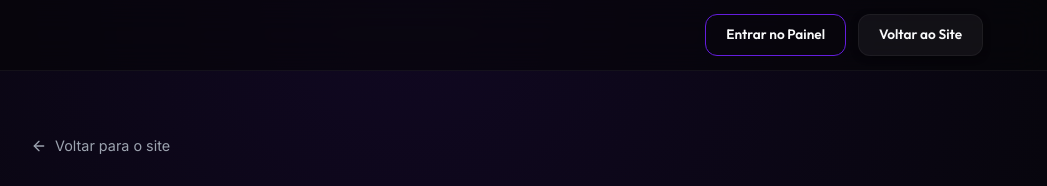
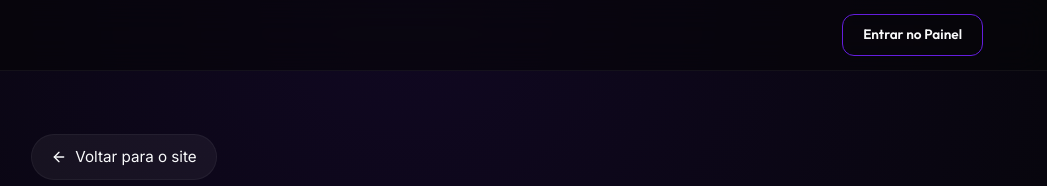
Before and after one commit to kurobisu/menuvempb, a plain HTML site: page cadastro-etapas.html in a window 1280 px wide. Shown: the top 186 px of the page, 233-1280 px from the left. Drawn offline with Linux system fonts and the light colour scheme.

Commit message:
fix(ui): remove botao duplicado e da destaque ao link de voltar em cadastro-etapas

```diff
--- a/cadastro-etapas.html
+++ b/cadastro-etapas.html
@@ -106,13 +106,21 @@
             display: inline-flex;
             align-items: center;
             gap: 0.5rem;
-            color: var(--text-secondary);
-            font-size: 0.9rem;
+            color: var(--text-primary);
+            font-size: 0.95rem;
             margin-bottom: 2rem;
+            padding: 0.6rem 1.2rem;
+            background: rgba(255,255,255,0.05);
+            border: 1px solid var(--border-color);
+            border-radius: 2rem;
+            transition: all 0.3s;
         }
 
         .back-link:hover {
-            color: var(--primary);
+            color: white;
+            background: rgba(255,255,255,0.1);
+            border-color: rgba(255,255,255,0.2);
+            transform: translateX(-3px);
         }
 
         /* Tooltip Styles */
@@ -196,10 +204,6 @@
             <div class="nav-cta">
                 <a href="https://painel.menuvem.com.br" target="_blank" class="btn btn-secondary btn-login">
                     Entrar no Painel
-                </a>
-                <a href="index.html" class="btn btn-primary btn-signup"
-                    style="background: rgba(255,255,255,0.05); border: 1px solid var(--border-color); color: var(--text-primary);">
-                    Voltar ao Site
                 </a>
             </div>
         </div>
```
